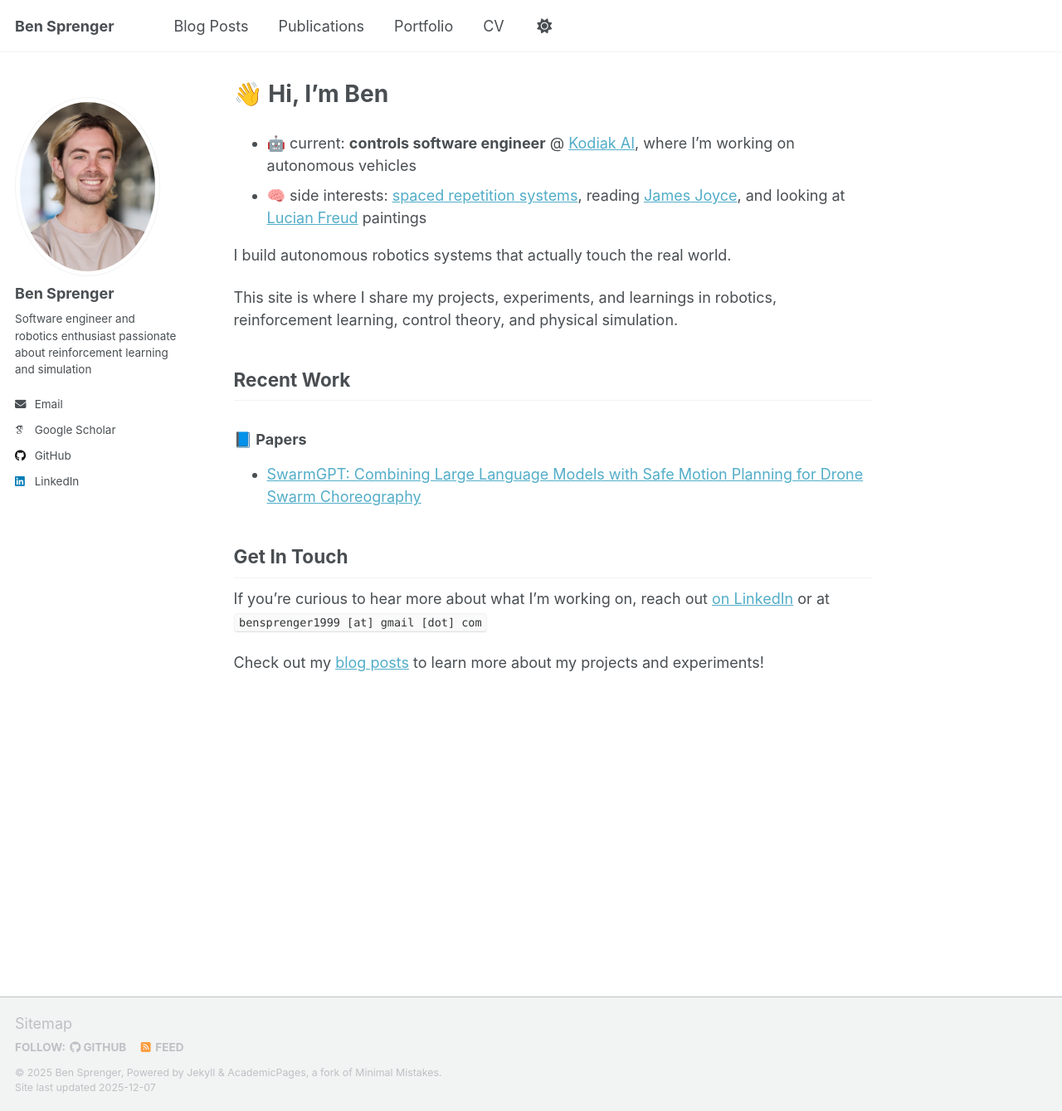
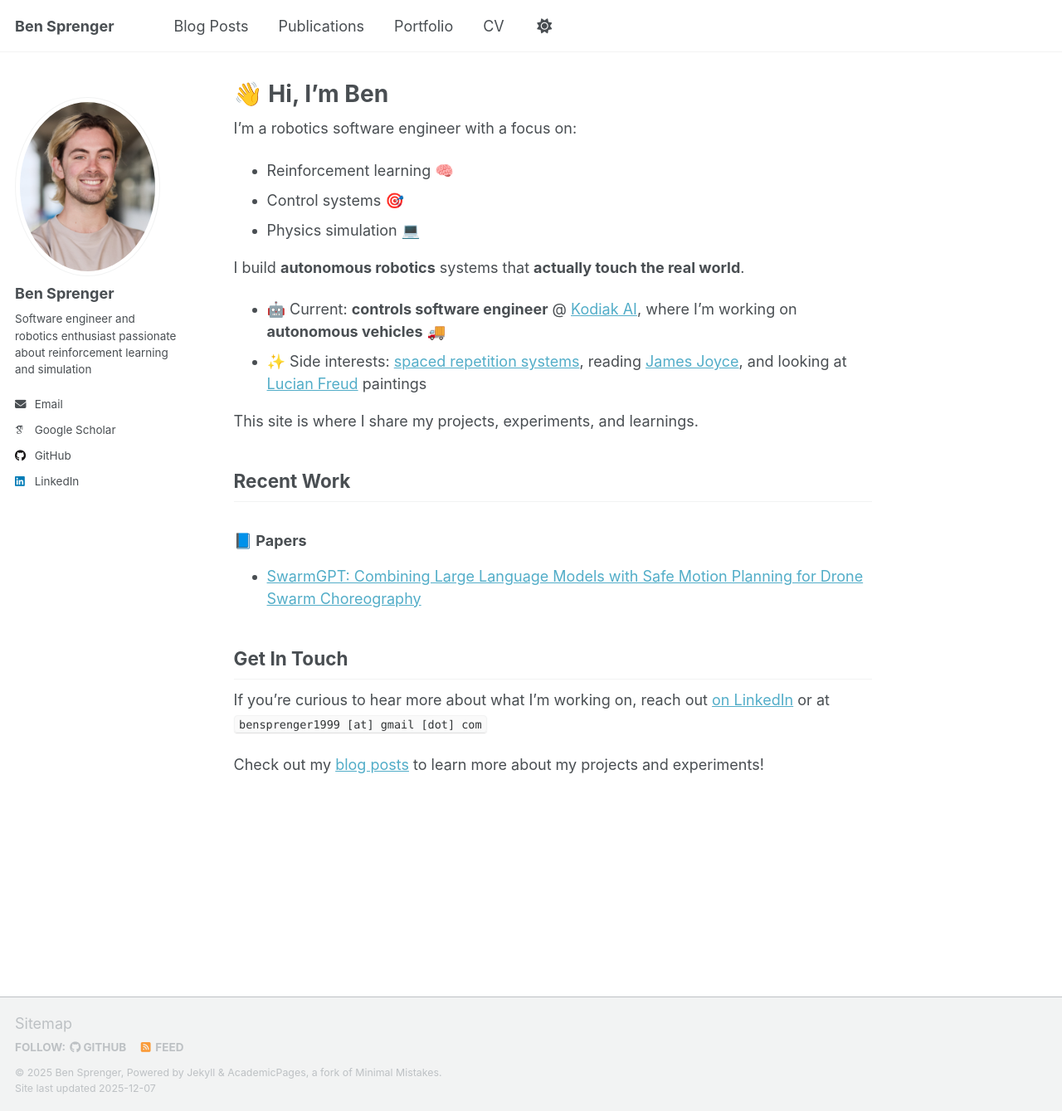
Before and after one commit to bsprenger/bsprenger.github.io, a Jekyll site: the page built from _pages/about.md, in a window 1280 px wide and 1339 px high. Shown: the whole window at 83% size. Built offline with Jekyll 4.4.1, drawn with Linux system fonts in a browser that asks for light colours; some web fonts are replaced; a script that is not in the unit is left out.

Commit message:
Update about.md

```diff
--- a/_pages/about.md
+++ b/_pages/about.md
@@ -6,13 +6,17 @@ redirect_from:
   - /about/
   - /about.html
 ---
+I'm a robotics software engineer with a focus on:
+- Reinforcement learning 🧠
+- Control systems 🎯
+- Physics simulation 💻
 
-- 🤖 current: **controls software engineer** @ [Kodiak AI](https://kodiak.ai/), where I'm working on autonomous vehicles
-- 🧠 side interests: [spaced repetition systems](https://en.wikipedia.org/wiki/Spaced_repetition), reading [James Joyce](https://en.wikipedia.org/wiki/James_Joyce), and looking at [Lucian Freud](https://en.wikipedia.org/wiki/Lucian_Freud) paintings
+I build **autonomous robotics** systems that **actually touch the real world**.
 
-I build autonomous robotics systems that actually touch the real world.
+- 🤖 Current: **controls software engineer** @ [Kodiak AI](https://kodiak.ai/), where I'm working on **autonomous vehicles** 🚚
+- ✨ Side interests: [spaced repetition systems](https://en.wikipedia.org/wiki/Spaced_repetition), reading [James Joyce](https://en.wikipedia.org/wiki/James_Joyce), and looking at [Lucian Freud](https://en.wikipedia.org/wiki/Lucian_Freud) paintings
 
-This site is where I share my projects, experiments, and learnings in robotics, reinforcement learning, control theory, and physical simulation.
+This site is where I share my projects, experiments, and learnings.
 
 ## Recent Work
 ### 📘 Papers
```
